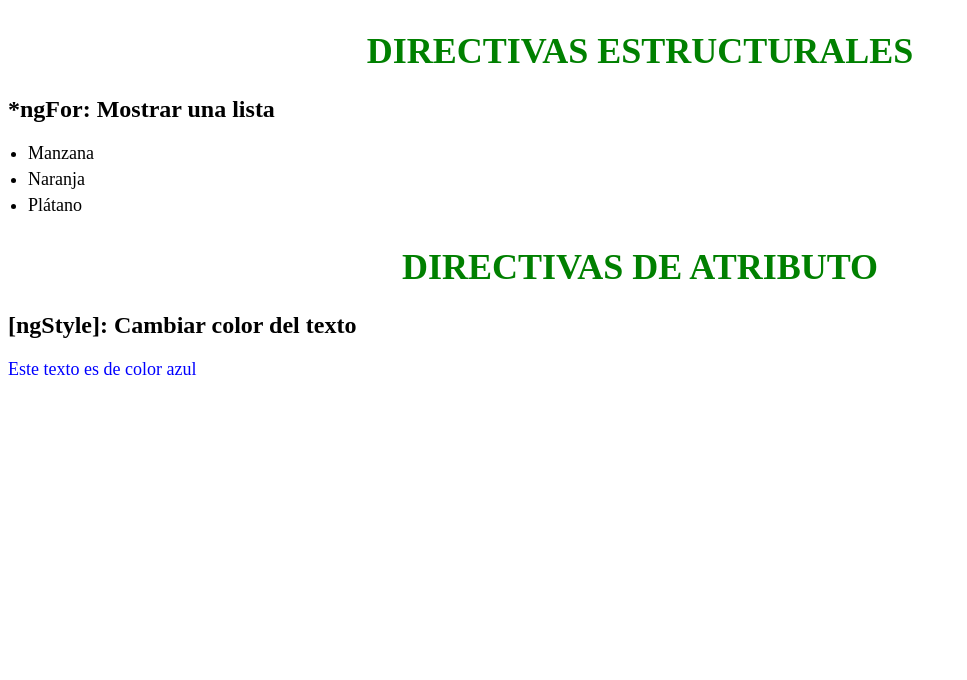
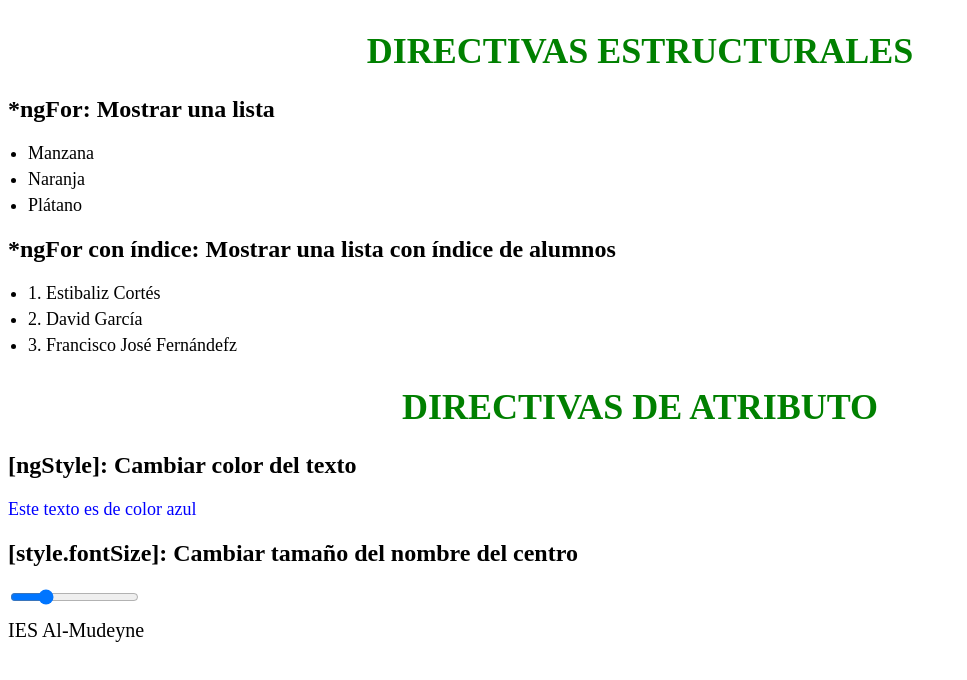
Before and after one commit to estibalizcortes/ProyectoAngular, an Angular app in the folder Angular/: page / in a window 1280 px wide. Shown: the top 680 px of the page, without its empty margins (0-967 px from the left). Built offline with nearby package versions, Linux system fonts and the light colour scheme.

Commit message:
Parte de David Garcia

```diff
--- a/Angular/angular.json
+++ b/Angular/angular.json
@@ -92,5 +92,8 @@
         }
       }
     }
+  },
+  "cli": {
+    "analytics": false
   }
 }
--- a/Angular/src/app/app.component.html
+++ b/Angular/src/app/app.component.html
@@ -4,7 +4,17 @@
 <li *ngFor="let fruta of frutas">{{ fruta }}</li>
 </ul>
 
+<h2>*ngFor con índice: Mostrar una lista con índice de alumnos</h2>
+<ul>
+<li *ngFor="let alumno of alumnos; let i = index">
+    {{ i + 1 }}. {{ alumno }}
+</li>
+</ul>
 
 <h1>DIRECTIVAS DE ATRIBUTO</h1>
 <h2>[ngStyle]: Cambiar color del texto</h2>
 <p [ngStyle]="{ 'color': textColor }">Este texto es de color azul</p>
+
+<h2>[style.fontSize]: Cambiar tamaño del nombre del centro</h2>
+<input type="range" [(ngModel)]="fontSize" min="10" max="50" />
+<p [style.fontSize.px]="fontSize"> IES Al-Mudeyne</p>
--- a/Angular/src/app/app.component.ts
+++ b/Angular/src/app/app.component.ts
@@ -17,4 +17,9 @@ export class AppComponent {
   // Ejemplo directiva de atributo para [ngStyle]    ESTIBALIZ
   textColor = 'blue';
 
+   // Ejemplo  directiva de atributo para [style.fontSize]   DAVID
+   fontSize = 20;
+
+   // Ejeemplo directiva estructural para *ngFor     DAVID
+   alumnos = ['Estibaliz Cortés', 'David García', 'Francisco José Fernándefz'];
 }
```
